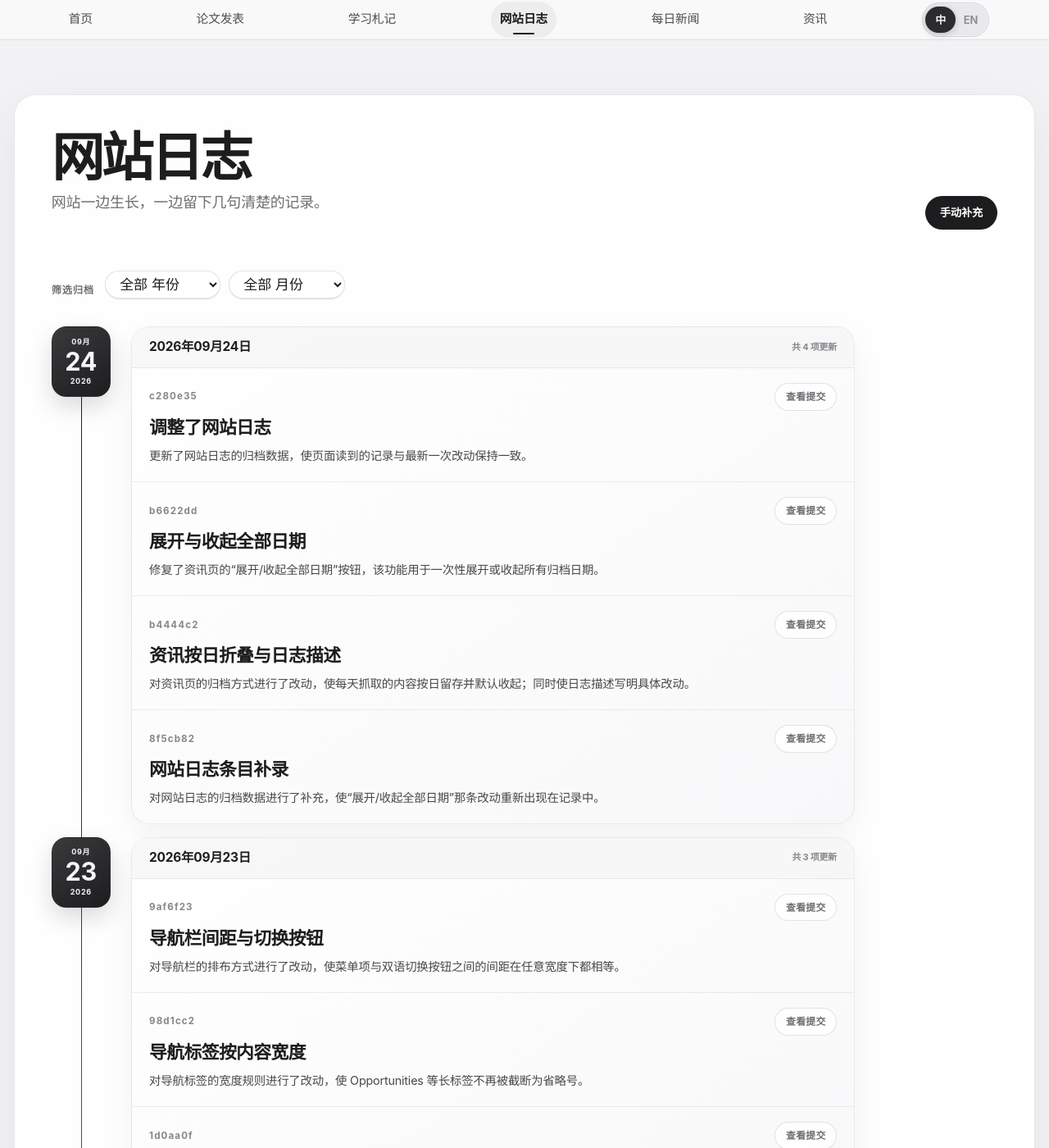
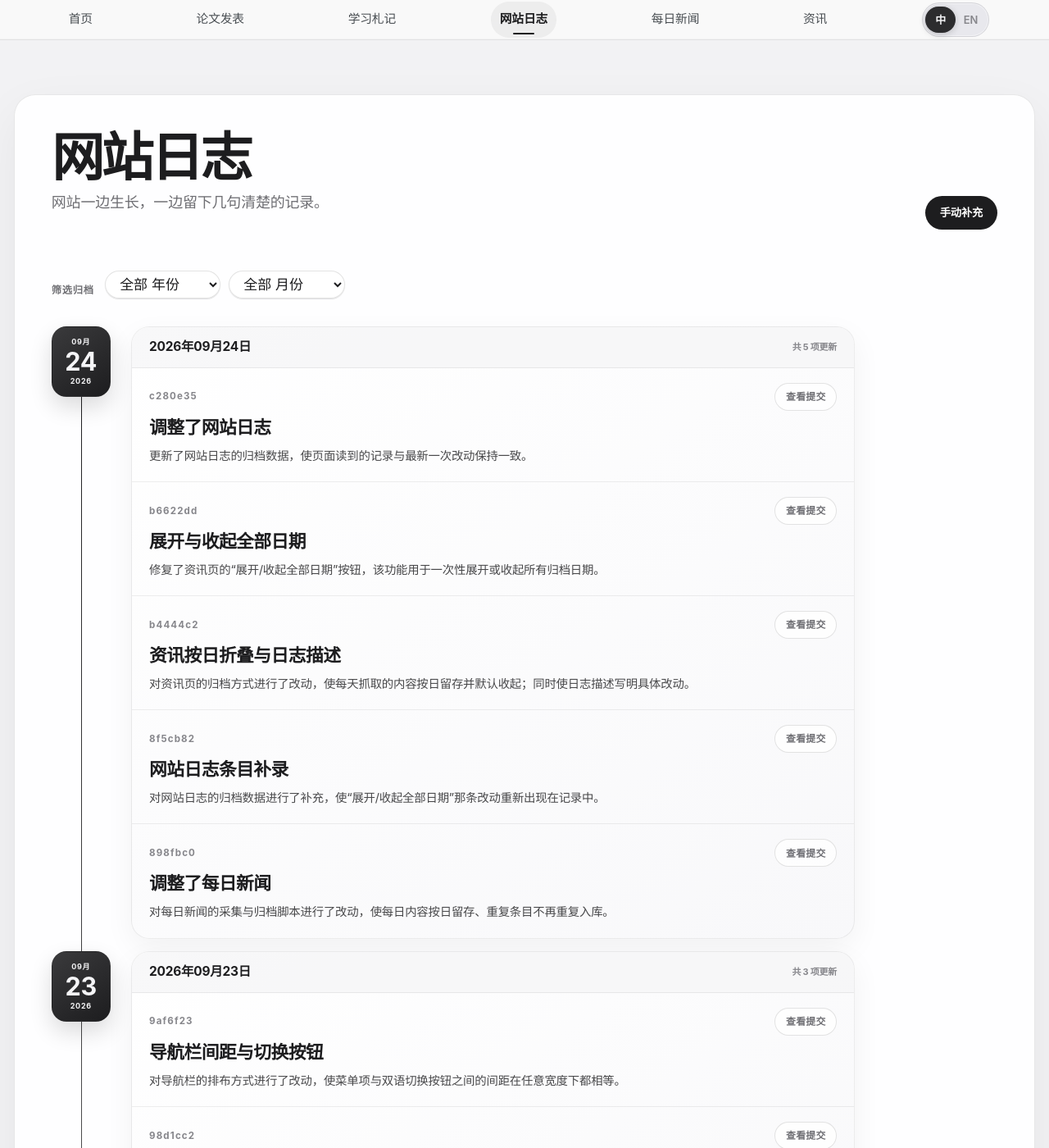
Before and after one commit to HaoxiangLuo/HaoxiangLuo.github.io, a Jekyll site: the page built from _pages/site-log-zh.html, in a window 1280 px wide and 1400 px high. Shown: the whole window at 82% size. Built offline with Jekyll 4.4.1, drawn with Linux system fonts in a browser that asks for light colours; a style sheet for code colours, icons or effects is not loaded.

```diff
--- a/_data/site_updates.json
+++ b/_data/site_updates.json
@@ -54,6 +54,20 @@
     "details_en": "Re-added the b6622dd entry dropped by a merge conflict and corrected how site-log data files are labelled.",
     "sha": "8f5cb82",
     "url": "https://github.com/HaoxiangLuo/HaoxiangLuo.github.io/commit/8f5cb828d143bd99da55ba60017eb81133051edd"
+  },
+  {
+    "date": "2026-09-24",
+    "title_zh": "调整了每日新闻",
+    "title_en": "Refined Daily News",
+    "message": "Merge the news stories that only existed in the local copy",
+    "story_zh": "对每日新闻的采集与归档脚本进行了改动，使每日内容按日留存、重复条目不再重复入库。",
+    "story_en": "Changed the collection and archiving script behind Daily News so daily items are kept by date and duplicates are stored once.",
+    "purpose_zh": "持续改进网站内容、信息组织与使用体验。",
+    "purpose_en": "Merge the news stories that only existed in the local copy",
+    "details_zh": "调整每日新闻的归档内容、呈现方式或自动更新。",
+    "details_en": "Refined the daily-news archive, presentation, or automatic update.",
+    "sha": "898fbc0",
+    "url": "https://github.com/HaoxiangLuo/HaoxiangLuo.github.io/commit/898fbc02d84af9cde4cdbbf86d21ba86bf68194b"
   },
   {
     "date": "2026-09-23",
```
